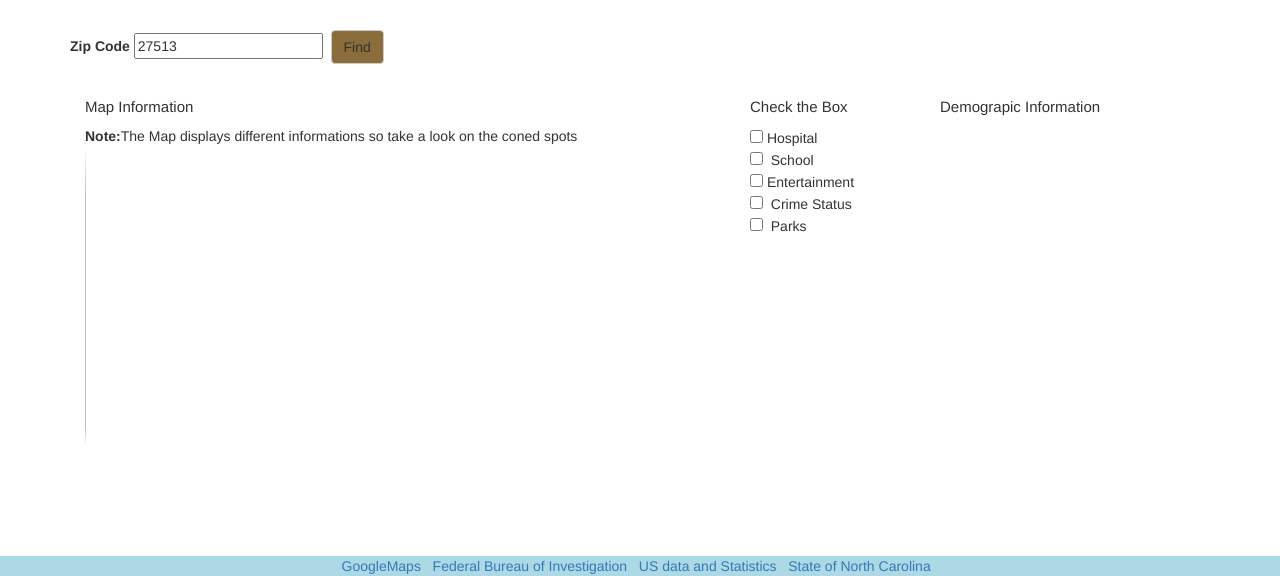
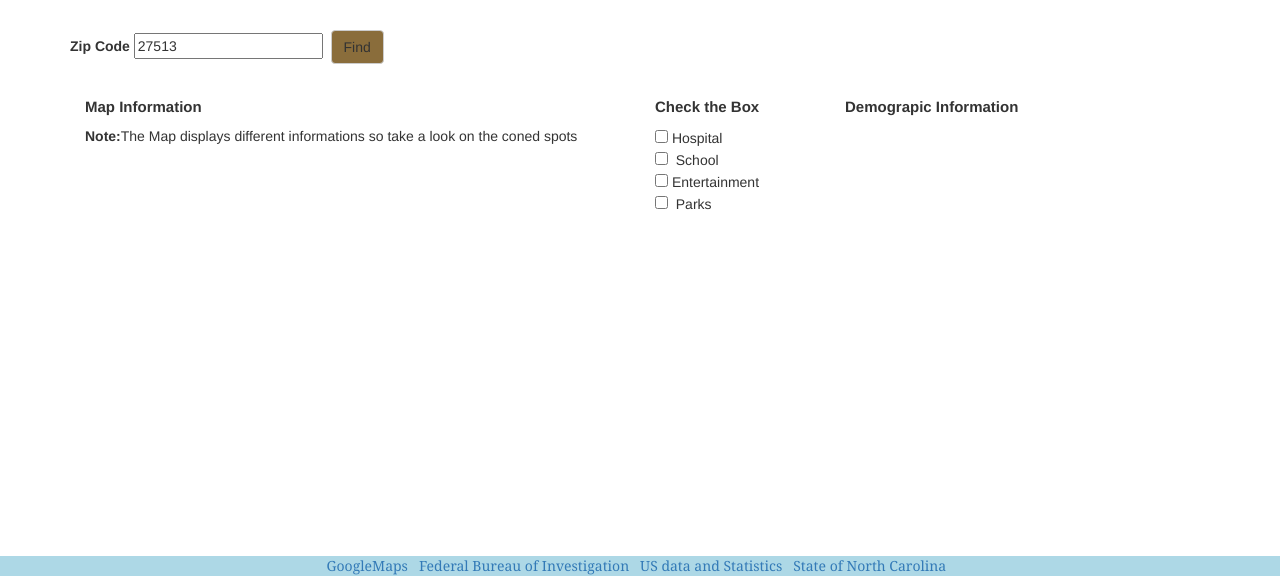
Before and after one commit to wfkinnc/ZIP-TELL-ALL, a plain HTML site: page TeamEitchProject.html in a window 1280 px wide. Shown: the part 224-800 px from the top of the page. Drawn offline with nearby package versions, Linux system fonts and the light colour scheme; some packages are replaced by stand-ins of ours.

Commit message:
Add files via upload
update on the html file

```diff
--- a/TeamEitchProject.html
+++ b/TeamEitchProject.html
@@ -16,8 +16,8 @@
 </head>
 <style>
     body {
-        /*background-image: url('images/cityofcharlotte.jpeg');
-         background-image: url('images/picture.png');*/
+        /* background-image: url('images/road.jpeg'); */
+        /*background-image: url('images/picture.png');*/
         background-repeat: no-repeat;
     }
 
@@ -35,13 +35,14 @@
         background-image: url('images/cityofcharlotte.jpeg');
         height: 70%;
         font-style: bold;
+        font-family: Cambria, Cochin, Georgia, Times, Times New Roman, serif;
     }
 
     #map-canvas {
         height: 300px;
         width: 100%;
         /* border: solid 1px #BEBDBB;*/
-        border-left: solid 1px #BEBDBB;
+        /* border-left: solid 1px #BEBDBB; */
         margin: 0px;
         padding: 0px;
         border-top: 50px solid #fff;
@@ -109,6 +110,7 @@
         background-color: lightblue;
         max-height: 70px;
         height: auto;
+        font-family: Cambria, Cochin, Georgia, Times, Times New Roman, serif;
     }
 
     .header {
@@ -146,27 +148,27 @@
             </div>
 
             <div class="responsive-table">
-                <div class="col-6 col-md-7">
-                    <h3>Map Information</h3>
+                <div class="col-6 col-md-6">
+                    <h3> <strong>Map Information</strong></h3>
                     <p2><strong>Note:</strong>The Map displays different informations so take a look on the coned spots</p2>
                     <div id="map-canvas">
                     </div>
                 </div>
 
                 <div class="col-6 col-md-2">
-                    <h3>Check the Box</h3>
+                    <h3><strong>Check the Box</strong></h3>
                     <form action="check-box-page" id="form-input">
                         <input type="checkbox" name="medical-center" value="hospital" id="hospital_checked">&nbspHospital<br>
                         <input type="checkbox" name="educational-center" value="school" id="school_checked">&nbsp School<br>
                         <input type="checkbox" name="entertainment-center" value="Entertainment" id="entertainment_checked">&nbspEntertainment<br>
-                        <input type="checkbox" name="crime-data" value="criminality" id="crime_checked">&nbsp Crime Status<br>
+                        <!-- <input type="checkbox" name="crime-data" value="criminality" id="crime_checked">&nbsp Crime Status<br> -->
                         <input type="checkbox" name="sport-activities" value="Playing parks" id="park_checked">&nbsp Parks<br>
                     </form>
                 </div>
             </div>
-            <div class="col-6 col-md-3">
+            <div class="col-6 col-md-4">
                 <div class="chart-container" style="position: relative; height: 90%; width: auto; " id="chartSpot">
-                    <h3>Demograpic Information</h3>
+                    <h3><strong>Demograpic Information</strong></h3>
                     <canvas id="myChart"></canvas>
                 </div>
             </div>
```
